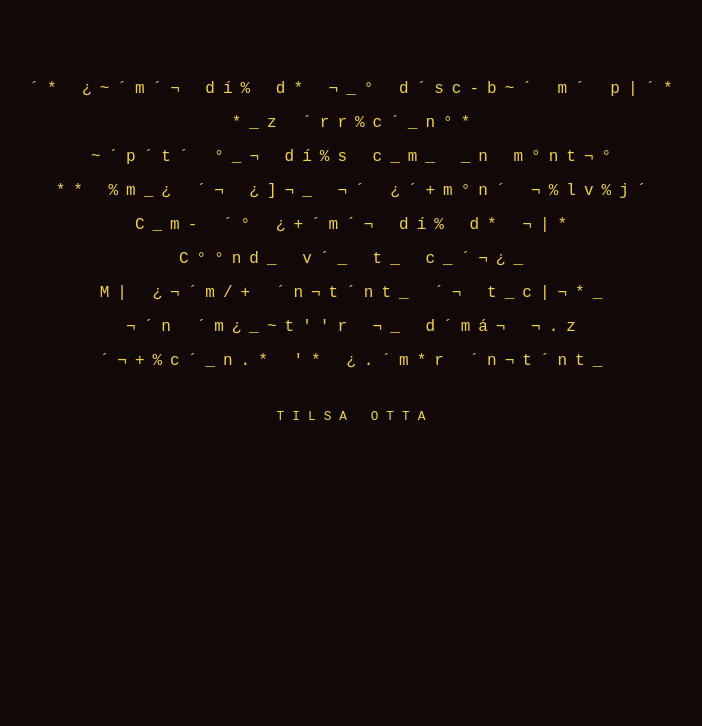
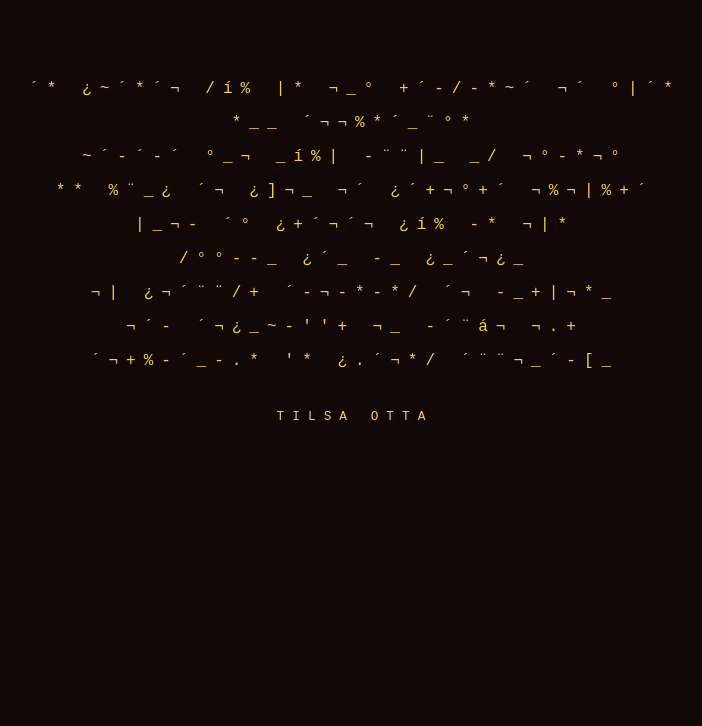
Before and after one commit to enflujo/enflujo-gestos-web, a website built with Vite: page index.html in a window 1280 px wide. Shown: the part 74-800 px from the top of the page, without its empty margins (285-987 px from the left). Built offline with nearby package versions, Linux system fonts and the light colour scheme.

Commit message:
sigue el poema

```diff
--- a/index.html
+++ b/index.html
@@ -47,85 +47,85 @@
 
     <div id="contenedor">
       <h1 id="titulo">
-        <span>.</span><span>.</span><span>:</span><span>:</span> <span>a</span><span><span class="p">¿</span></span
-        ><span>a</span><span>r</span><span class="e" id="e">m</span><span>c</span><span class="e">´</span
-        ><span><span class="r">¬</span></span> <span>:</span><span>:</span><span>.</span><span>.</span>
+        <span>.</span><span>.</span><span>:</span><span>:</span> <span class="r">*</span><span class="e">¨</span
+        ><span class="v">||</span><span class="e">-</span><span class="l">¿</span><span class="a">+</span
+        ><span class="r">:</span><span>:</span><span>:</span><span>.</span><span>.</span>
       </h1>
 
       <p>
         <span class="e">´</span><span class="l">*</span> <span class="p">¿</span><span class="r">~</span
-        ><span class="i">´</span>m<span class="e">´</span><span class="r">¬</span> dí<span class="a">%</span> d<span
-          class="e"
-          >*</span
-        >
-        <span class="s">¬</span><span class="o">_</span><span class="l">°</span> d<span class="e">´</span>sc<span
-          class="u"
-          >-</span
-        >b<span class="r">~</span><span class="e">´</span> m<span class="i">´</span> p<span class="i">|</span
-        ><span class="e">´</span><span class="l">*</span>
+        ><span class="i">´</span><span class="m">*</span><span class="e">´</span><span class="r">¬</span>
+        <span class="d">/</span>í<span class="a">%</span> <span class="d">|</span><span class="e">*</span>
+        <span class="s">¬</span><span class="o">_</span><span class="l">°</span> <span class="d">+</span
+        ><span class="e">´</span><span class="s">-</span><span class="c">/</span><span class="u">-</span
+        ><span class="b">*</span><span class="r">~</span><span class="e">´</span> <span class="m">¬</span
+        ><span class="i">´</span> <span class="p">°</span><span class="i">|</span><span class="e">´</span
+        ><span class="l">*</span>
       </p>
       <p>
-        <span class="l">*</span><span class="u">_</span>z <span class="i">´</span>rr<span class="a">%</span>c<span
-          class="i"
-          >´</span
-        ><span class="o">_</span>n<span class="a">°</span><span class="l">*</span>
+        <span class="l">*</span><span class="u">_</span><span class="z">_</span> <span class="i">´</span
+        ><span class="r">¬</span><span class="r">¬</span><span class="a">%</span><span class="c">*</span
+        ><span class="i">´</span><span class="o">_</span><span class="n">¨</span><span class="a">°</span
+        ><span class="l">*</span>
       </p>
       <p>
-        <span class="r">~</span><span class="e">´</span>p<span class="i">´</span>t<span class="e">´</span>
-        <span class="l">°</span><span class="o">_</span><span class="s">¬</span> dí<span class="a">%</span>s c<span
-          class="o"
-          >_</span
-        >m<span class="o">_</span> <span class="u">_</span>n m<span class="a">°</span>nt<span class="r">¬</span
-        ><span class="a">°</span>
+        <span class="r">~</span><span class="e">´</span><span class="p">-</span><span class="i">´</span
+        ><span class="t">-</span><span class="e">´</span> <span class="l">°</span><span class="o">_</span
+        ><span class="s">¬</span> <span class="d">_</span>í<span class="a">%</span><span class="s">|</span>
+        <span class="c">-</span><span class="o">¨¨</span><span class="m">|</span><span class="o">_</span>
+        <span class="u">_</span><span class="n">/</span> <span class="m">¬</span><span class="a">°</span
+        ><span class="n">-</span><span class="t">*</span><span class="r">¬</span><span class="a">°</span>
       </p>
       <p>
-        <span class="e">*</span><span class="l">*</span> <span class="a">%</span>m<span class="o">_</span
-        ><span class="r">¿</span> <span class="e">´</span><span class="s">¬</span> <span class="p">¿</span
-        ><span class="u">]</span><span class="r">¬</span><span class="o">_</span> <span class="s">¬</span
-        ><span class="i">´</span> <span class="p">¿</span><span class="e">´</span><span class="r">+</span>m<span
-          class="a"
-          >°</span
-        >n<span class="e">´</span> <span class="s">¬</span><span class="a">%</span>lv<span class="a">%</span>j<span
-          class="e"
-          >´</span
-        >
+        <span class="e">*</span><span class="l">*</span> <span class="a">%</span><span class="m">¨</span
+        ><span class="o">_</span><span class="r">¿</span> <span class="e">´</span><span class="s">¬</span>
+        <span class="p">¿</span><span class="u">]</span><span class="r">¬</span><span class="o">_</span>
+        <span class="s">¬</span><span class="i">´</span> <span class="p">¿</span><span class="e">´</span
+        ><span class="r">+</span><span class="m">¬</span><span class="a">°</span><span class="n">+</span
+        ><span class="e">´</span> <span class="s">¬</span><span class="a">%</span><span class="l">¬</span
+        ><span class="v">|</span><span class="a">%</span><span class="j">+</span><span class="e">´</span>
       </p>
       <p>
-        C<span class="o">_</span>m<span class="o">-</span> <span class="e">´</span><span class="l">°</span>
-        <span class="p">¿</span><span class="r">+</span><span class="i">´</span>m<span class="e">´</span
-        ><span class="r">¬</span> dí<span class="a">%</span> d<span class="e">*</span> <span class="s">¬</span
-        ><span class="o">|</span><span class="l">*</span>
+        <span class="c">|</span><span class="o">_</span><span class="s">¬</span><span class="o">-</span>
+        <span class="e">´</span><span class="l">°</span> <span class="p">¿</span><span class="r">+</span
+        ><span class="i">´</span><span class="s">¬</span><span class="e">´</span><span class="r">¬</span>
+        <span class="d">¿</span>í<span class="a">%</span> <span class="d">-</span><span class="e">*</span>
+        <span class="s">¬</span><span class="o">|</span><span class="l">*</span>
       </p>
       <p>
-        C<span class="u">°</span><span class="a">°</span>nd<span class="o">_</span> v<span class="e">´</span
-        ><span class="o">_</span> t<span class="u">_</span> c<span class="u">_</span><span class="e">´</span
-        ><span class="r">¬</span><span class="p">¿</span><span class="o">_</span>
+        <span class="c">/</span><span class="u">°</span><span class="a">°</span><span class="n">-</span
+        ><span class="d">-</span><span class="o">_</span> <span class="v">¿</span><span class="e">´</span
+        ><span class="o">_</span> <span class="t">-</span><span class="u">_</span> <span class="c">¿</span
+        ><span class="u">_</span><span class="e">´</span><span class="r">¬</span><span class="p">¿</span
+        ><span class="o">_</span>
       </p>
       <p>
-        M<span class="i">|</span> <span class="p">¿</span><span class="r">¬</span><span class="i">´</span>m<span
-          class="e"
-          >/</span
-        ><span class="r">+</span> <span class="i">´</span>n<span class="s">¬</span>t<span class="i">´</span>nt<span
-          class="o"
-          >_</span
-        >
-        <span class="e">´</span><span class="s">¬</span> t<span class="o">_</span>c<span class="a">|</span
-        ><span class="r">¬</span><span class="l">*</span><span class="o">_</span>
+        <span class="m">¬</span><span class="i">|</span> <span class="p">¿</span><span class="r">¬</span
+        ><span class="i">´¨</span><span class="m">¨</span><span class="e">/</span><span class="r">+</span>
+        <span class="i">´</span><span class="n">-</span><span class="s">¬</span><span class="t">-</span
+        ><span class="i">*</span><span class="n">-</span><span class="t">*</span><span class="o">/</span>
+        <span class="e">´</span><span class="s">¬</span> <span class="t">-</span><span class="o">_</span
+        ><span class="c">+</span><span class="a">|</span><span class="r">¬</span><span class="l">*</span
+        ><span class="o">_</span>
       </p>
       <p>
-        <span class="s">¬</span><span class="i">´</span>n <span class="i">´</span>m<span class="p">¿</span
-        ><span class="o">_</span><span class="r">~</span>t<span class="a">''</span>r <span class="l">¬</span
-        ><span class="o">_</span> d<span class="e">´</span>má<span class="s">¬</span> <span class="l">¬</span
-        ><span class="u">.</span>z
+        <span class="s">¬</span><span class="i">´</span><span class="n">-</span> <span class="i">´</span
+        ><span class="m">¬</span><span class="p">¿</span><span class="o">_</span><span class="r">~</span
+        ><span class="t">-</span><span class="a">''</span><span class="r">+</span> <span class="l">¬</span
+        ><span class="o">_</span> <span class="d">-</span><span class="e">´</span><span class="m">¨</span>á<span
+          class="s"
+          >¬</span
+        >
+        <span class="l">¬</span><span class="u">.</span><span class="z">+</span>
       </p>
       <p>
-        <span class="i">´</span><span class="r">¬</span><span class="r">+</span><span class="a">%</span>c<span class="i"
-          >´</span
-        ><span class="o">_</span>n<span class="a">.</span><span class="l">*</span> <span class="e">'</span
-        ><span class="l">*</span> <span class="p">¿</span><span class="r">.</span><span class="i">´</span>m<span
-          class="e"
-          >*</span
-        >r <span class="i">´</span>n<span class="s">¬</span>t<span class="i">´</span>nt<span class="o">_</span>
+        <span class="i">´</span><span class="r">¬</span><span class="r">+</span><span class="a">%</span
+        ><span class="c">-</span><span class="i">´</span><span class="o">_</span><span class="n">-</span
+        ><span class="a">.</span><span class="l">*</span> <span class="e">'</span><span class="l">*</span>
+        <span class="p">¿</span><span class="r">.</span><span class="i">´</span><span class="m">¬</span
+        ><span class="e">*</span><span class="r">/</span> <span class="i">´</span><span class="n">¨¨</span
+        ><span class="s">¬</span><span class="t">_</span><span class="i">´</span><span class="n">-</span
+        ><span class="t">[</span><span class="o">_</span>
       </p>
 
       <p id="autora">Tilsa Otta</p>
--- a/src/programa.js
+++ b/src/programa.js
@@ -8,73 +8,56 @@ const is = document.getElementsByClassName('i');
 const os = document.getElementsByClassName('o');
 const us = document.getElementsByClassName('u');
 
+const bs = document.getElementsByClassName('b');
+const cs = document.getElementsByClassName('c');
+const ds = document.getElementsByClassName('d');
+const js = document.getElementsByClassName('j');
 const ls = document.getElementsByClassName('l');
+const ms = document.getElementsByClassName('m');
+const ns = document.getElementsByClassName('n');
 const ps = document.getElementsByClassName('p');
 const rs = document.getElementsByClassName('r');
 const ss = document.getElementsByClassName('s');
+const ts = document.getElementsByClassName('t');
+const vs = document.getElementsByClassName('v');
+const zs = document.getElementsByClassName('z');
+
+function cambiarVocal(lista, letra) {
+  for (let i = 0; i < lista.length; i++) {
+    lista[i].addEventListener('mouseover', function () {
+      lista[i].classList.add('cambiada');
+      lista[i].innerText = `${letra}`;
+    });
+  }
+}
+
+function cambiarConsonante(lista, letra) {
+  for (let i = 0; i < lista.length; i++) {
+    lista[i].addEventListener('mouseover', function () {
+      lista[i].classList.add('consonante-cambiada');
+      lista[i].innerText = `${letra}`;
+    });
+  }
+}
 
 // Vocales
-for (let i = 0; i < as.length; i++) {
-  as[i].addEventListener('mouseover', function () {
-    as[i].classList.add('cambiada');
-    as[i].innerText = 'a';
-  });
-}
-
-for (let i = 0; i < es.length; i++) {
-  es[i].addEventListener('mouseover', function () {
-    es[i].classList.add('cambiada');
-    es[i].innerText = 'e';
-  });
-}
-
-for (let i = 0; i < is.length; i++) {
-  is[i].addEventListener('mouseover', function () {
-    is[i].classList.add('cambiada');
-    is[i].innerText = 'i';
-  });
-}
-
-for (let i = 0; i < os.length; i++) {
-  os[i].addEventListener('mouseover', function () {
-    os[i].classList.add('cambiada');
-    os[i].innerText = 'o';
-  });
-}
-
-for (let i = 0; i < us.length; i++) {
-  us[i].addEventListener('mouseover', function () {
-    us[i].classList.add('cambiada');
-    us[i].innerText = 'u';
-  });
-}
+cambiarVocal(as, 'a');
+cambiarVocal(es, 'e');
+cambiarVocal(is, 'i');
+cambiarVocal(os, 'o');
+cambiarVocal(us, 'u');
 
 // Consonantes
-
-for (let i = 0; i < ls.length; i++) {
-  ls[i].addEventListener('mouseover', function () {
-    ls[i].classList.add('consonante-cambiada');
-    ls[i].innerText = 'l';
-  });
-}
-
-for (let i = 0; i < ps.length; i++) {
-  ps[i].addEventListener('mouseover', function () {
-    ps[i].classList.add('consonante-cambiada');
-    ps[i].innerText = 'p';
-  });
-}
-
-for (let i = 0; i < rs.length; i++) {
-  rs[i].addEventListener('mouseover', function () {
-    rs[i].classList.add('consonante-cambiada');
-    rs[i].innerText = 'r';
-  });
-}
-
-for (let i = 0; i < ss.length; i++) {
-  ss[i].addEventListener('mouseover', function () {
-    ss[i].classList.add('consonante-cambiada');
-    ss[i].innerText = 's';
-  });
-}
+cambiarConsonante(bs, 'b');
+cambiarConsonante(cs, 'c');
+cambiarConsonante(ds, 'd');
+cambiarConsonante(js, 'j');
+cambiarConsonante(ls, 'l');
+cambiarConsonante(ms, 'm');
+cambiarConsonante(ns, 'n');
+cambiarConsonante(ps, 'p');
+cambiarConsonante(rs, 'r');
+cambiarConsonante(ss, 's');
+cambiarConsonante(ts, 't');
+cambiarConsonante(vs, 'v');
+cambiarConsonante(zs, 'z');
```
